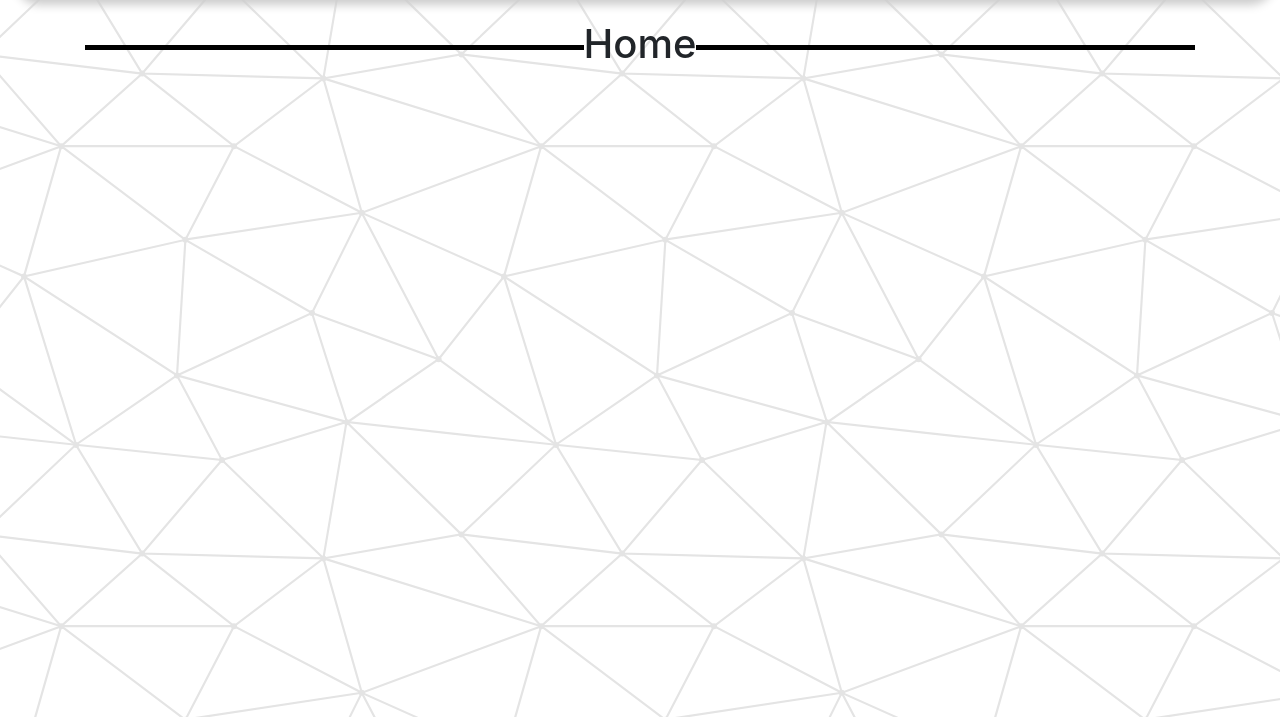
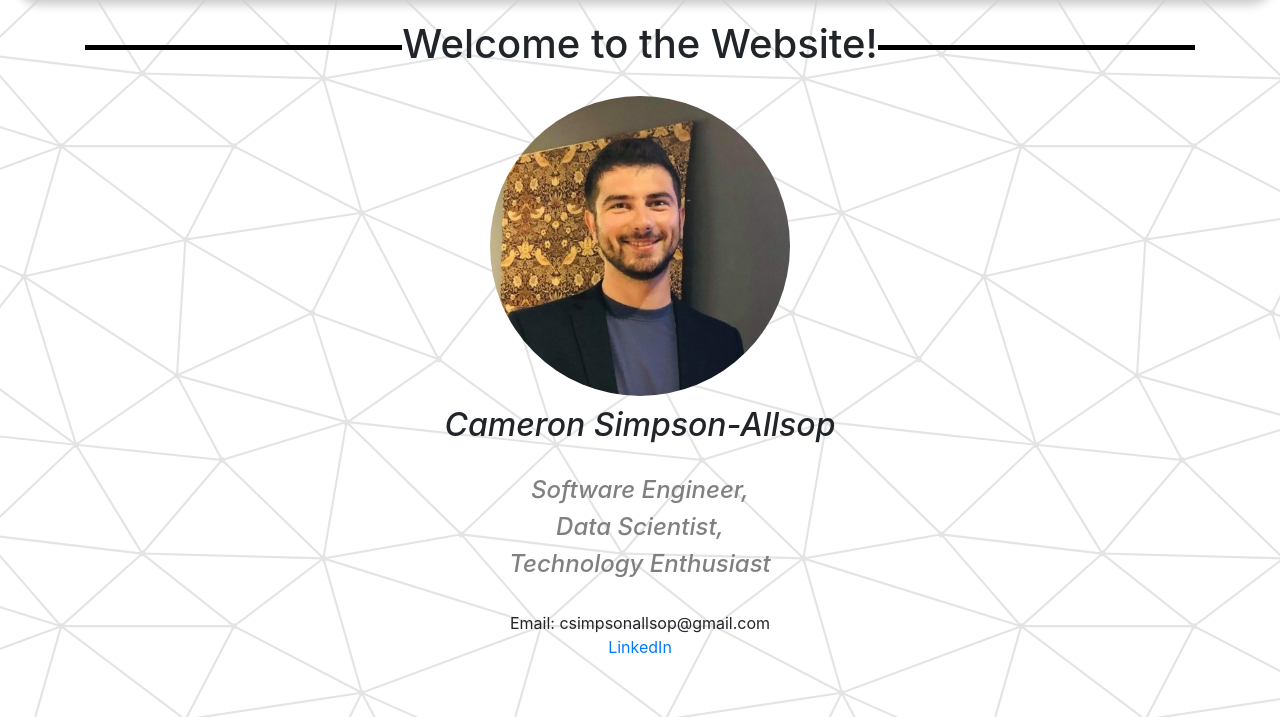
Before and after one commit to CameronSA/DjangoPortfolio, a Django app: page / in a window 1280 px wide. Shown: the part 83-800 px from the top of the page. Run offline with Django 3.2, Linux system fonts and the light colour scheme; data comes from the database, SQL or seed files in the repository; both versions use the stored data as it was after the commit; some libraries are stand-ins or nearby versions.

Commit message:
added home page

```diff
--- a/home_page/templates/home_index.html
+++ b/home_page/templates/home_index.html
@@ -1,3 +1,27 @@
 {% extends "base.html" %} {% block page_content %}
-<h1>Home</h1>
+<h1>Welcome to the Website!</h1>
+{% if 'null' not in image.image.url %}
+<div>
+    <div><img class='profile-picture' src="{{image.image.url}}"></div> {% endif %}
+    <div class='centered-div'>
+        <h3 class='centered-header'>Cameron Simpson-Allsop</h3>
+    </div>
+    <div>&nbsp;</div>
+    <div>
+        <h2>Software Engineer,</h2>
+        <h2>Data Scientist,</h2>
+        <h2>Technology Enthusiast</h2>
+    </div>
+    <div>&nbsp;</div>
+    <div>
+        <div style="text-align: center;">Email: csimpsonallsop@gmail.com</div>
+        <div style="text-align: center;"><a href="https://www.linkedin.com/in/cameron-simpson-allsop">LinkedIn</a></div>
+    </div>
+    <div>&nbsp;</div>
+</div>
+
+<!-- <div>
+    <div class="badge-base LI-profile-badge" data-locale="en_US" data-size="medium" data-theme="light" data-type="VERTICAL" data-vanity="cameron-simpson-allsop" data-version="v1"><a class="badge-base__link LI-simple-link" href="https://uk.linkedin.com/in/cameron-simpson-allsop?trk=profile-badge">Cameron Simpson-Allsop</a></div>
+    <script src="https://platform.linkedin.com/badges/js/profile.js" async defer type="text/javascript"></script>
+</div> -->
 {% endblock %}
--- a/home_page/views.py
+++ b/home_page/views.py
@@ -1,4 +1,9 @@
 from django.shortcuts import render
+from home_page.models import ProfilePicture
 
 def home_index(request):
-    return render(request, "home_index.html")
+    image = ProfilePicture.objects.all()[0]
+    context = {
+        "image": image,
+    }
+    return render(request, "home_index.html", context)
--- a/personal_portfolio/urls.py
+++ b/personal_portfolio/urls.py
@@ -20,12 +20,11 @@ from django.conf.urls.static import static
 
 urlpatterns = [
     path('admin/', admin.site.urls),
+    path("", include("home_page.urls")),
     #path("projects/", include("projects.urls")),
-    path("", include("home_page.urls")),
     path("machine_learning/", include("machine_learning.urls")),
     path("blog/", include("blog.urls")),
-    path("cv/",include("cv.urls")),
-    #path('', include("blog.urls")),
+    path("cv/",include("cv.urls"))
 ]
 
 if settings.DEBUG:
--- a/static/style.css
+++ b/static/style.css
@@ -155,3 +155,16 @@ img {
     font-weight: 50%;
     font-size: small;
 }
+
+.profile-picture {
+    width: 20rem;
+    height: 20rem;
+    object-fit: cover;
+    border-radius: 50%;
+}
+
+.centered-header {
+    text-align: center;
+    font-size: 200%;
+    font-style: italic;
+}
```
Also changed, not shown: db.sqlite3, media/images/Screenshot_20200710-101133_Photos.jpg (added).
